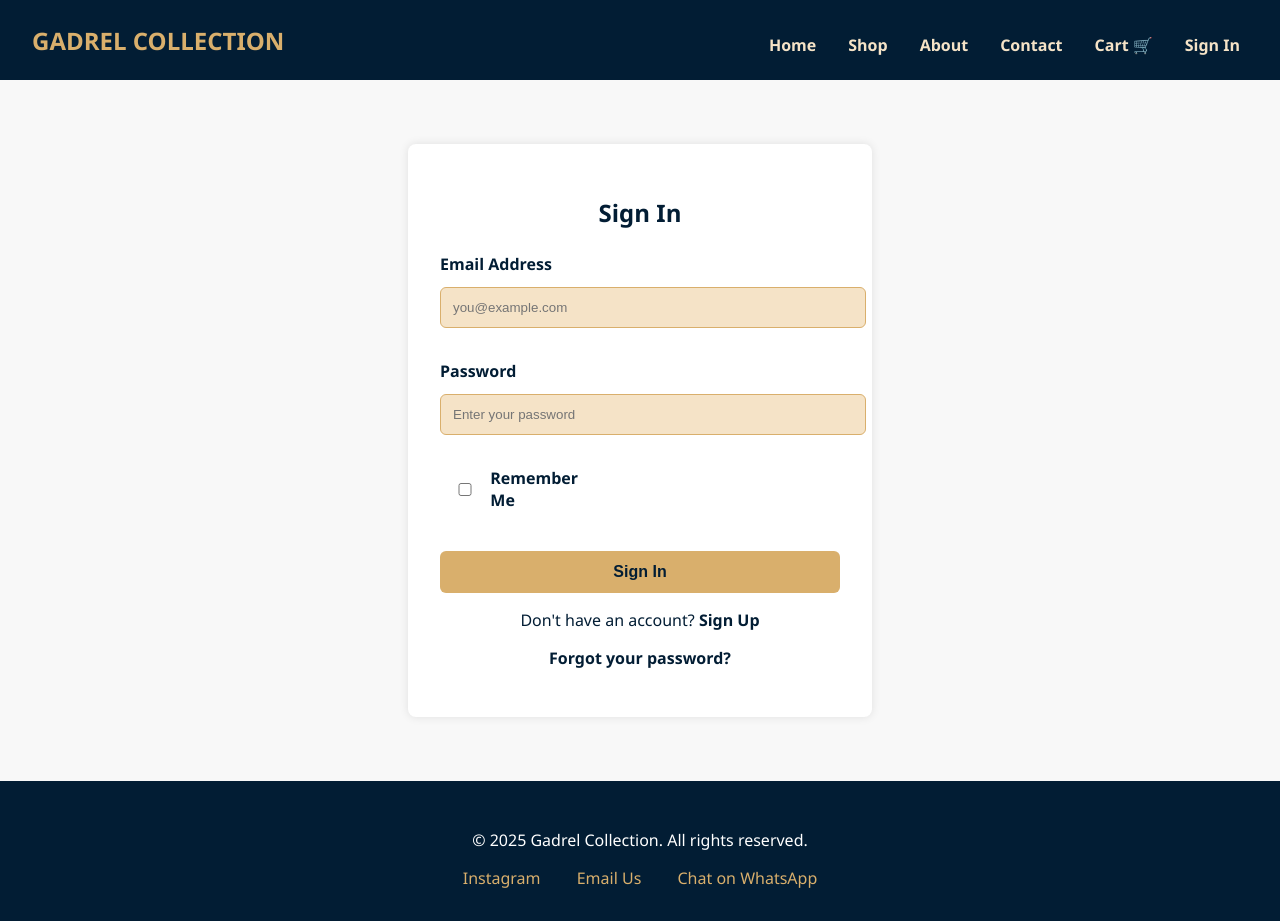
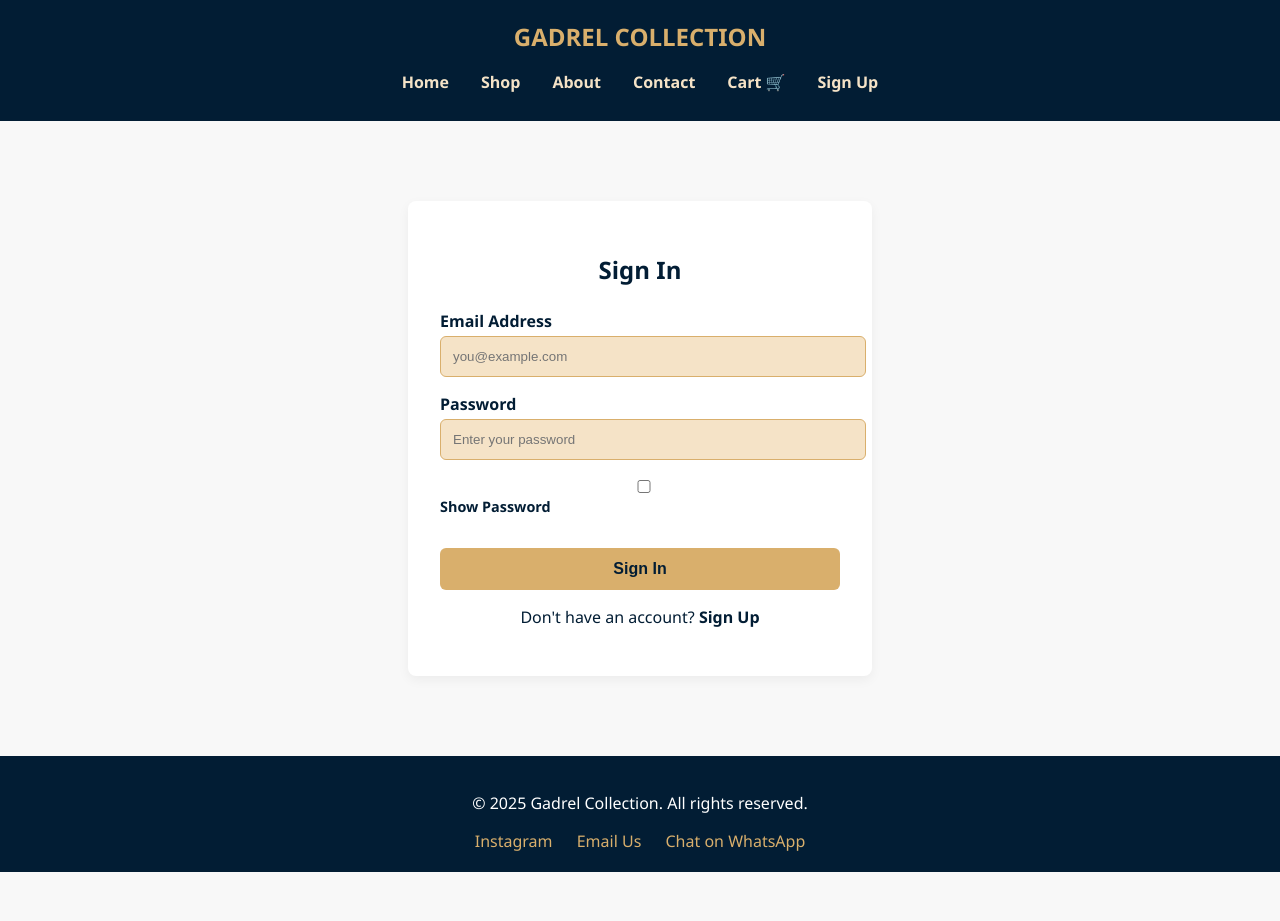
Before and after one commit to Quantumfixithub/gadrel.collection.com, a plain HTML site: page signin.html in a window 1280 px wide. After the commit the page ends 872 px from the top, so only its background shows below. Drawn offline with nearby package versions, Linux system fonts and the light colour scheme.

Commit message:
Update signin.html

```diff
--- a/signin.html
+++ b/signin.html
@@ -6,108 +6,15 @@
   <title>Sign In - Gadrel Collection</title>
   <link rel="stylesheet" href="styles/styles.css" />
   <style>
-    body {
-      font-family: 'Segoe UI', sans-serif;
-      background-color: #F8F8F8;
-      color: #021D34;
-      margin: 0;
-      padding: 0;
-      display: flex;
-      flex-direction: column;
-      min-height: 100vh;
-    }
-
-    header {
-      background-color: #021D34;
-      color: #FFFFFF;
-      padding: 1rem 2rem;
-      display: flex;
-      justify-content: space-between;
-      align-items: center;
-      flex-wrap: wrap;
-    }
-
-    .logo {
-      font-size: 1.5rem;
-      font-weight: bold;
-    }
-
-    nav ul {
-      list-style: none;
-      display: flex;
-      gap: 1rem;
-      padding: 0;
-      margin: 0;
-    }
-
-    nav a {
-      color: #F5E3C7;
-      text-decoration: none;
-      font-weight: bold;
-    }
-
-    .auth-box {
-      max-width: 400px;
-      margin: 4rem auto;
-      background-color: #FFFFFF;
-      padding: 2rem;
-      border-radius: 8px;
-      box-shadow: 0 0 10px rgba(0,0,0,0.1);
-    }
-
-    .auth-box h2 {
+    .auth-box p {
       text-align: center;
-      margin-bottom: 1.5rem;
-    }
-
-    .auth-box label {
-      display: block;
-      margin-bottom: 0.5rem;
-      font-weight: bold;
-    }
-
-    .auth-box input[type="email"],
-    .auth-box input[type="password"] {
-      width: 100%;
-      padding: 0.75rem;
-      margin-bottom: 1rem;
-      border: 1px solid #D9AF6C;
-      border-radius: 6px;
-      background-color: #F5E3C7;
-      color: #021D34;
-    }
-
-    .auth-box button {
-      width: 100%;
-      padding: 0.75rem;
-      background-color: #D9AF6C;
-      color: #021D34;
-      border: none;
-      border-radius: 6px;
-      font-weight: bold;
-      cursor: pointer;
-    }
-
-    .auth-box button:hover {
-      background-color: #c89a4f;
-    }
-
-    .auth-footer {
-      text-align: center;
+      font-size: 1rem;
       margin-top: 1rem;
     }
-
-    footer {
-      background-color: #021D34;
-      color: #FFFFFF;
-      text-align: center;
-      padding: 2rem 1rem;
-    }
-
-    .social-links a {
-      color: #D9AF6C;
-      margin: 0 1rem;
-      text-decoration: none;
+    .toggle-label {
+      display: block;
+      margin-top: -0.5rem;
+      font-size: 0.9rem;
     }
   </style>
 </head>
@@ -121,7 +28,7 @@
         <li><a href="about.html">About</a></li>
         <li><a href="contact.html">Contact</a></li>
         <li><a href="#" onclick="redirectIfNotLoggedIn('cart.html')">Cart 🛒</a></li>
-        <li><a href="signin.html">Sign In</a></li>
+        <li><a href="signup.html">Sign Up</a></li>
       </ul>
     </nav>
   </header>
@@ -135,28 +42,15 @@
 
         <label for="password">Password</label>
         <input type="password" id="password" placeholder="Enter your password" required />
-
-       <label for="remember-me" style="display: inline-flex; align-items: center; justify-content: flex-start; gap: 0.1rem;">
-  <input type="checkbox" id="remember-me" />
-  Remember Me
-</label>
-
+        <label class="toggle-label">
+          <input type="checkbox" id="toggle-password" style="margin-right: 0.25rem;" />
+          Show Password
+        </label>
 
         <button type="submit">Sign In</button>
       </form>
-
       <div class="auth-footer">
         <p>Don't have an account? <a href="signup.html">Sign Up</a></p>
-        <p><a href="#" onclick="showResetForm()">Forgot your password?</a></p>
-      </div>
-
-      <div id="reset-box" style="display:none; margin-top:2rem;">
-        <h3>Reset Password</h3>
-        <form id="reset-form">
-          <label for="reset-email">Enter your email</label>
-          <input type="email" id="reset-email" placeholder="you@example.com" required />
-          <button type="submit">Send Reset Link</button>
-        </form>
       </div>
     </div>
   </main>
@@ -170,50 +64,17 @@
     </div>
   </footer>
 
+  <!-- Supabase Scripts -->
   <script src="https://cdn.jsdelivr.net/npm/@supabase/supabase-js@2"></script>
   <script src="supabase.js"></script>
   <script>
-    document.addEventListener("DOMContentLoaded", () => {
-      const savedEmail = localStorage.getItem("rememberedEmail");
-      if (savedEmail) {
-        document.getElementById("email").value = savedEmail;
-        document.getElementById("remember-me").checked = true;
-      }
-    });
-
     document.getElementById("signin-form").addEventListener("submit", async function(e) {
       e.preventDefault();
 
       const email = document.getElementById("email").value;
       const password = document.getElementById("password").value;
-      const rememberMe = document.getElementById("remember-me").checked;
 
-      if (rememberMe) {
-        localStorage.setItem("rememberedEmail", email);
-      } else {
-        localStorage.removeItem("rememberedEmail");
-      }
-
-      await signIn(email, password);
-    });
-
-    function showResetForm() {
-      document.getElementById("reset-box").style.display = "block";
-    }
-
-    document.getElementById("reset-form").addEventListener("submit", async function(e) {
-      e.preventDefault();
-      const email = document.getElementById("reset-email").value;
-
-      const { error } = await supabase.auth.resetPasswordForEmail(email, {
-        redirectTo: "https://yourdomain.com/update-password.html"
-      });
-
-      if (error) {
-        alert("Reset failed: " + error.message);
-      } else {
-        alert("Reset link sent! Check your email.");
-      }
+      await signIn(email, password); // ✅ Uses your centralized logic
     });
 
     function isLoggedIn() {
@@ -227,6 +88,11 @@
         window.location.href = targetPage;
       }
     }
+
+    document.getElementById("toggle-password").addEventListener("change", function () {
+      const passwordInput = document.getElementById("password");
+      passwordInput.type = this.checked ? "text" : "password";
+    });
   </script>
 </body>
 </html>
```
